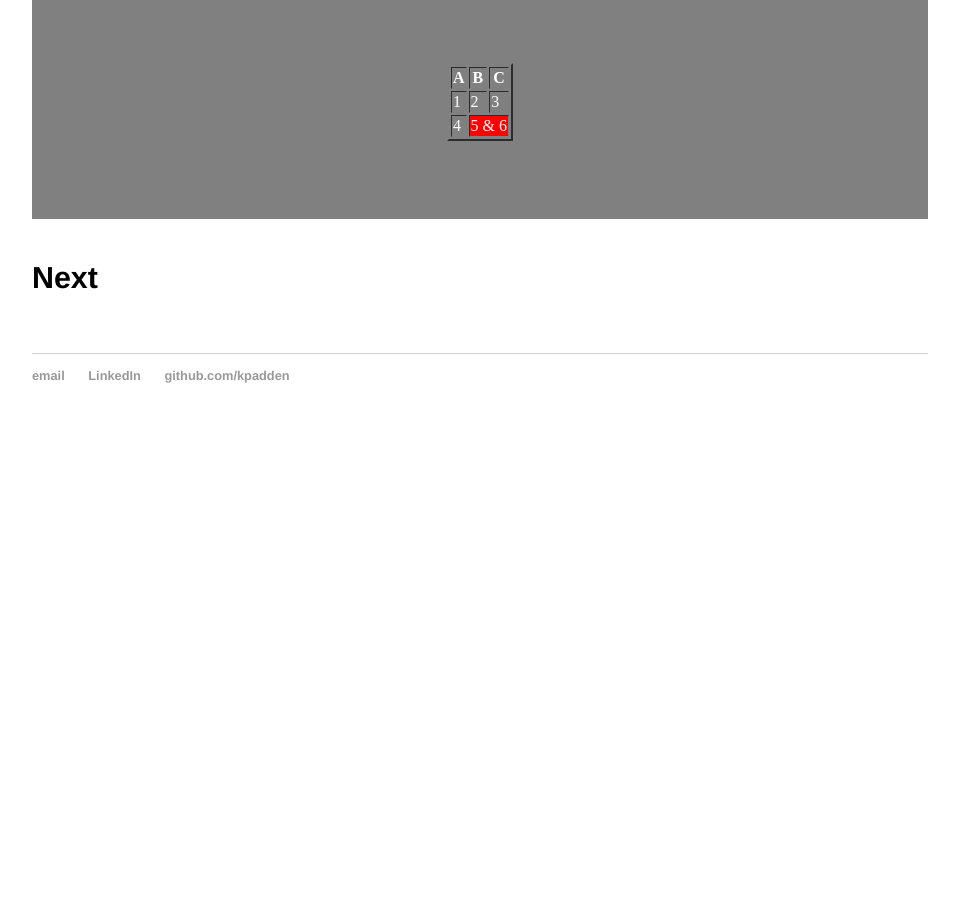
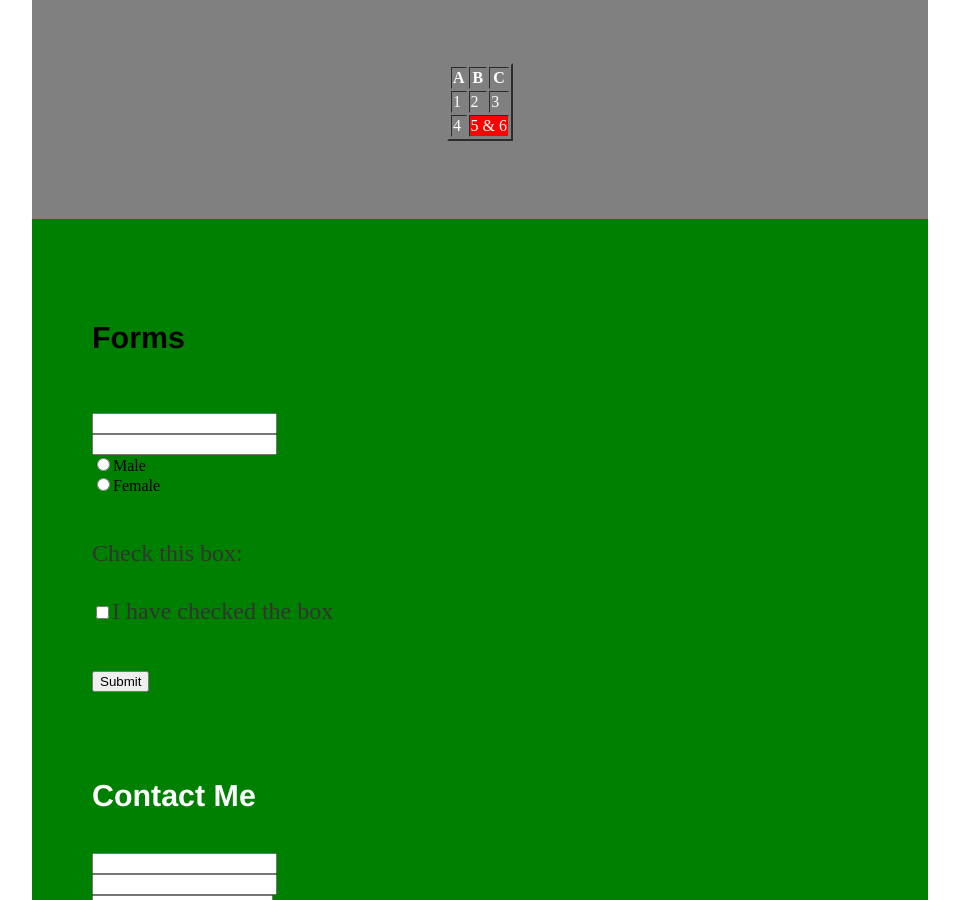
Before and after one commit to kpadden/kpadden.github.io, a Jekyll site: the page built from practice/index.html, in a window 1280 px wide and 900 px high, scrolled down 1361 px. Shown: the whole window, without its empty margins (160-1119 px from the left). Built offline with Jekyll 4.4.1, drawn with Linux system fonts in a browser that asks for light colours; before the commit the page ends 1806 px from its top, so only the background shows below that.

Commit message:
Update index.html

```diff
--- a/practice/index.html
+++ b/practice/index.html
@@ -47,6 +47,25 @@ title: Practice
     </table>
     <br/>
 </div>
-<div>
-    <h4>Next</h4><br/>
+<div style="background-color:green; color:black; padding:60px">
+    <h4>Forms</h4><br/>
+    <form action="https://docs.google.com/spreadsheets/d/1GsV1G-kG741uzhT_95grpWKV6BG7oyCp72i0AZwKlLQ/edit#gid=0" method="GET">
+        <input type="text" name="username"/><br/>
+        <input type="password" name="password"/><br/>
+        <input type="radio" name="gender" value="male"/>Male<br/>
+        <input type="radio" name="gender" value="female"/>Female<br/>
+        <br/>
+        <p>Check this box:<p/>
+        <input type="checkbox" name="checked" value="true"/>I have checked the box<br/>
+        <br/>
+        <input type="submit" name="Submit"/>
+    </form>
+    <br/>
+    <h4><span style="color:white">Contact Me</span></h4>
+    <form action="url" method="GET">
+        <input name="name" type="text"/><br/>
+        <input name="email" type="email"/><br/>
+        <textarea name="message">Thanks</textarea>
+        <input type="submit" value="SEND" class="submit"/>
+    </form>
 </div>
```
